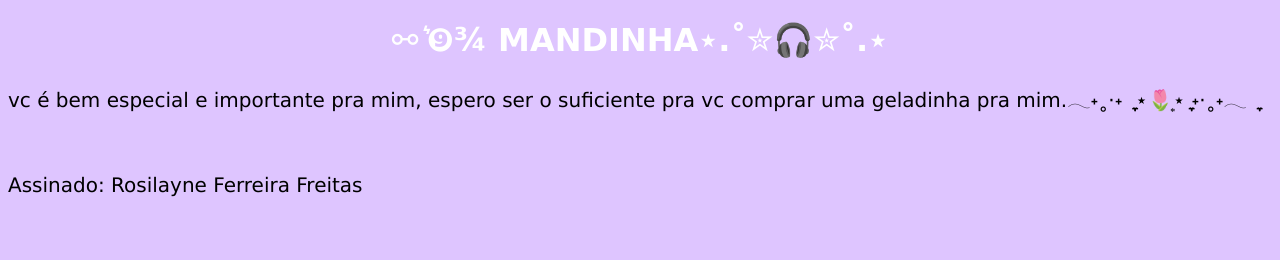
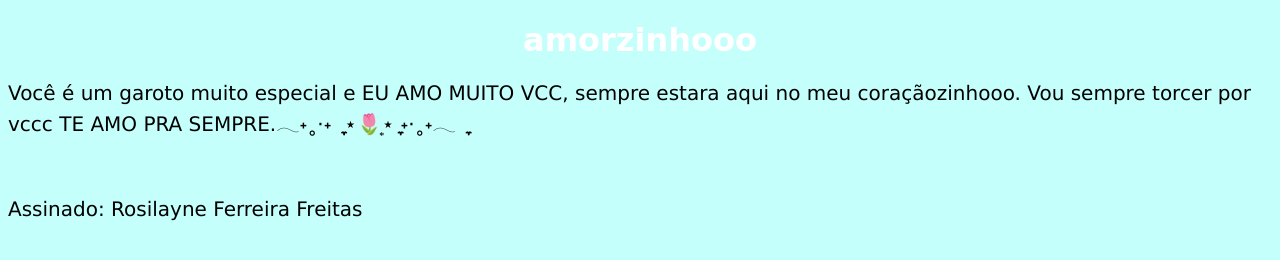
Before and after one commit to rosilayneA/pessoa-especial, a plain HTML site: page index.html in a window 1280 px wide. Drawn offline with Linux system fonts and the light colour scheme.

Commit message:
Add - Nome

```diff
--- a/css/estilo.css
+++ b/css/estilo.css
@@ -1,5 +1,5 @@
 body {
-  background-color: rgb(222, 197, 255);
+  background-color: rgb(197, 255, 252);
 }
 
 h1 {
--- a/index.html
+++ b/index.html
@@ -3,12 +3,13 @@
   <head>
 	  <meta charset="UTF-8" />
     <meta name="viewport" content="width=device-width, initial-scale=1.0" />
-		<title> best </title>
+		<title> Melhor namorado do mundo⋆｡‧˚ʚ🧸ɞ˚‧｡⋆ </title>
 		<link rel="stylesheet" href="css/estilo.css">
   </head>
   <body style="font-family:cursive">
-    <h1> ⚯ ͛❾¾ MANDINHA⋆.˚✮🎧✮˚.⋆</h1>
-    <p>vc é bem especial e importante pra mim, espero ser o suficiente pra vc comprar uma geladinha pra mim.𓂃˖˳·˖ ִֶָ ⋆🌷͙⋆ ִֶָ˖·˳˖𓂃 ִֶָ </p>
+    <h1> amorzinhooo </h1>
+    <p> Você é um garoto muito especial e EU AMO MUITO VCC, sempre estara aqui no meu coraçãozinhooo. Vou sempre torcer por vccc
+      TE AMO PRA SEMPRE.𓂃˖˳·˖ ִֶָ ⋆🌷͙⋆ ִֶָ˖·˳˖𓂃 ִֶָ </p>
 		<br>
 		<p>Assinado: Rosilayne Ferreira Freitas</p>
 
```
